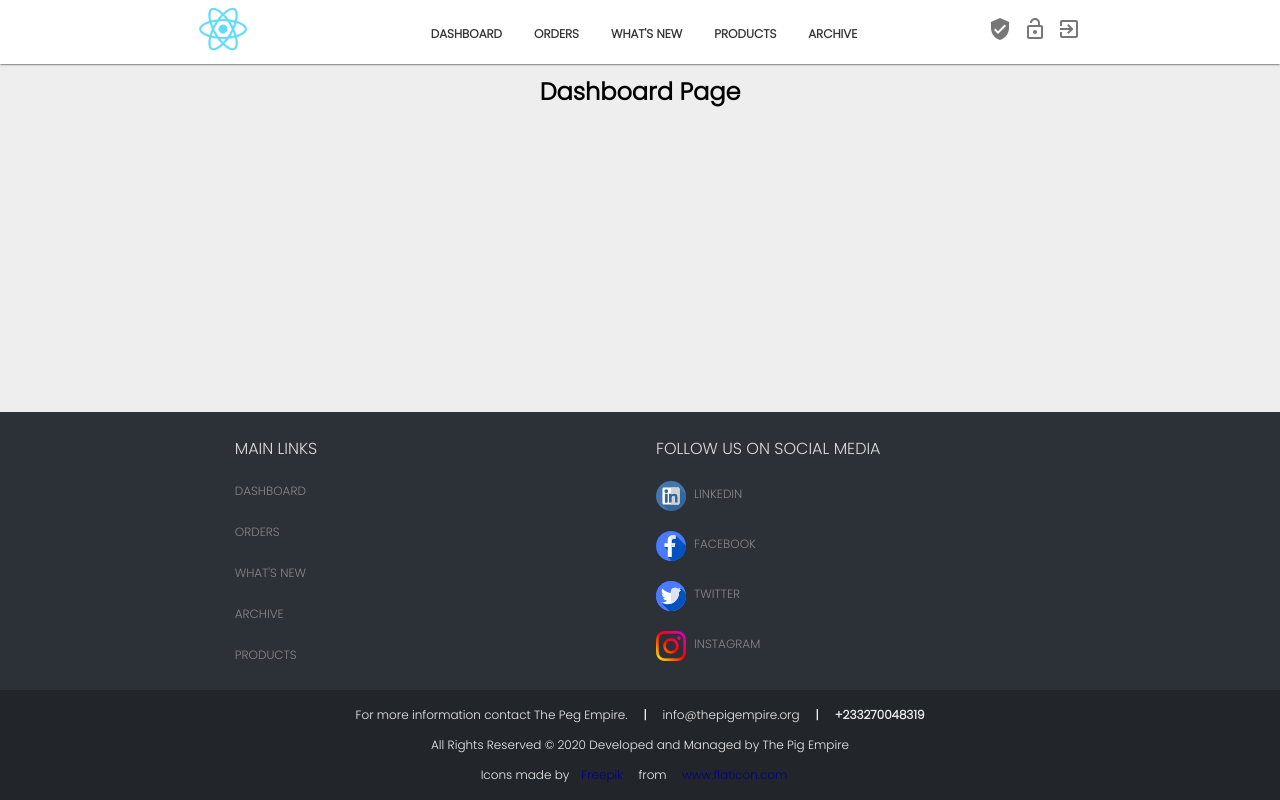
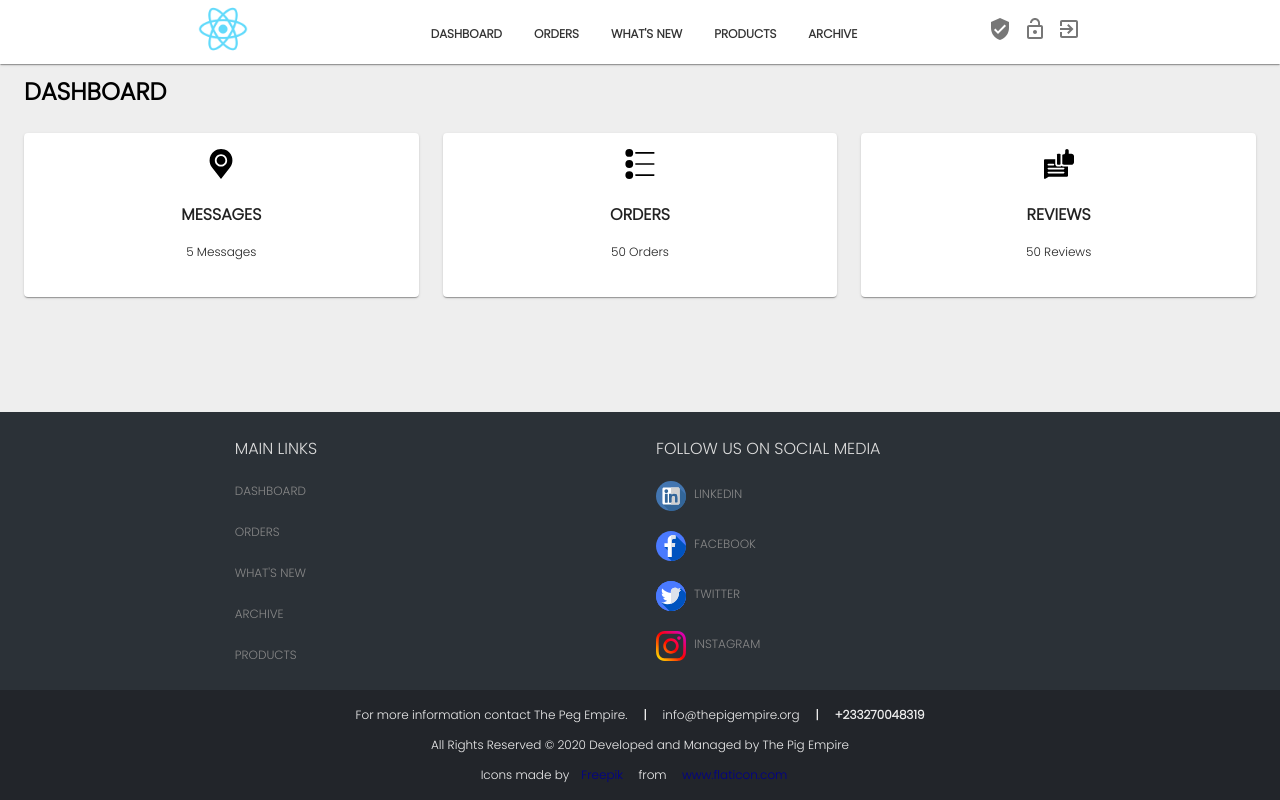
Before and after one commit to stanleyHayes/icerock-admin, a React (Create React App) app: page / in a window 1280 px wide. Built offline with nearby package versions, Linux system fonts and the light colour scheme.

Commit message:
Final commit

```diff
--- a/src/pages/dashboard/DashboardPage.js
+++ b/src/pages/dashboard/DashboardPage.js
@@ -1,12 +1,55 @@
 import React from "react";
 import Layout from "../../components/layout/Layout";
-import {Container} from "@material-ui/core";
+import {CardContent, Container, Grid, Card, Avatar} from "@material-ui/core";
 
 function DashboardPage() {
     return (
         <Layout>
             <Container>
-                <p className="text-align-center font-weight-bold font-size-large">Dashboard Page</p>
+                <p className="font-weight-bold font-size-large uppercase">Dashboard</p>
+                <Grid container={true} spacing={3}>
+                    <Grid item={true} xs={12} md={4}>
+                        <Card raised={true} elevation={1} variant="elevation">
+                            <CardContent>
+                                <Grid container={true} justify="center">
+                                    <Grid item={true}>
+                                        <img width="30" height="30" alt="Orders logo"src={`${process.env.PUBLIC_URL}/images/pin.svg`} />
+                                    </Grid>
+                                </Grid>
+                                <p className="uppercase text-align-center font-weight-bold font-size-medium">Messages</p>
+                                <p className=" text-align-center font-size-small">5 Messages</p>
+                            </CardContent>
+                        </Card>
+                    </Grid>
+
+                    <Grid item={true} xs={12} md={4}>
+                        <Card raised={true} elevation={1} variant="elevation">
+                            <CardContent>
+                                <Grid container={true} justify="center">
+                                    <Grid item={true}>
+                                        <img width="30" height="30" alt="Orders logo" src={`${process.env.PUBLIC_URL}/images/menu.svg`} />
+                                    </Grid>
+                                </Grid>
+                                <p className="uppercase text-align-center font-weight-bold font-size-medium">Orders</p>
+                                <p className=" text-align-center font-size-small">50 Orders</p>
+                            </CardContent>
+                        </Card>
+                    </Grid>
+
+                    <Grid item={true} xs={12} md={4}>
+                        <Card raised={true} elevation={1} variant="elevation">
+                            <CardContent>
+                                <Grid container={true} justify="center">
+                                    <Grid item={true}>
+                                        <img width="30" height="30" alt="Orders logo" src={`${process.env.PUBLIC_URL}/images/review.svg`} />
+                                    </Grid>
+                                </Grid>
+                                <p className="uppercase text-align-center font-weight-bold font-size-medium">Reviews</p>
+                                <p className=" text-align-center font-size-small">50 Reviews</p>
+                            </CardContent>
+                        </Card>
+                    </Grid>
+                </Grid>
             </Container>
         </Layout>
     )
```
Also changed, not shown: public/images/menu.svg (added), public/images/review.svg (added).
